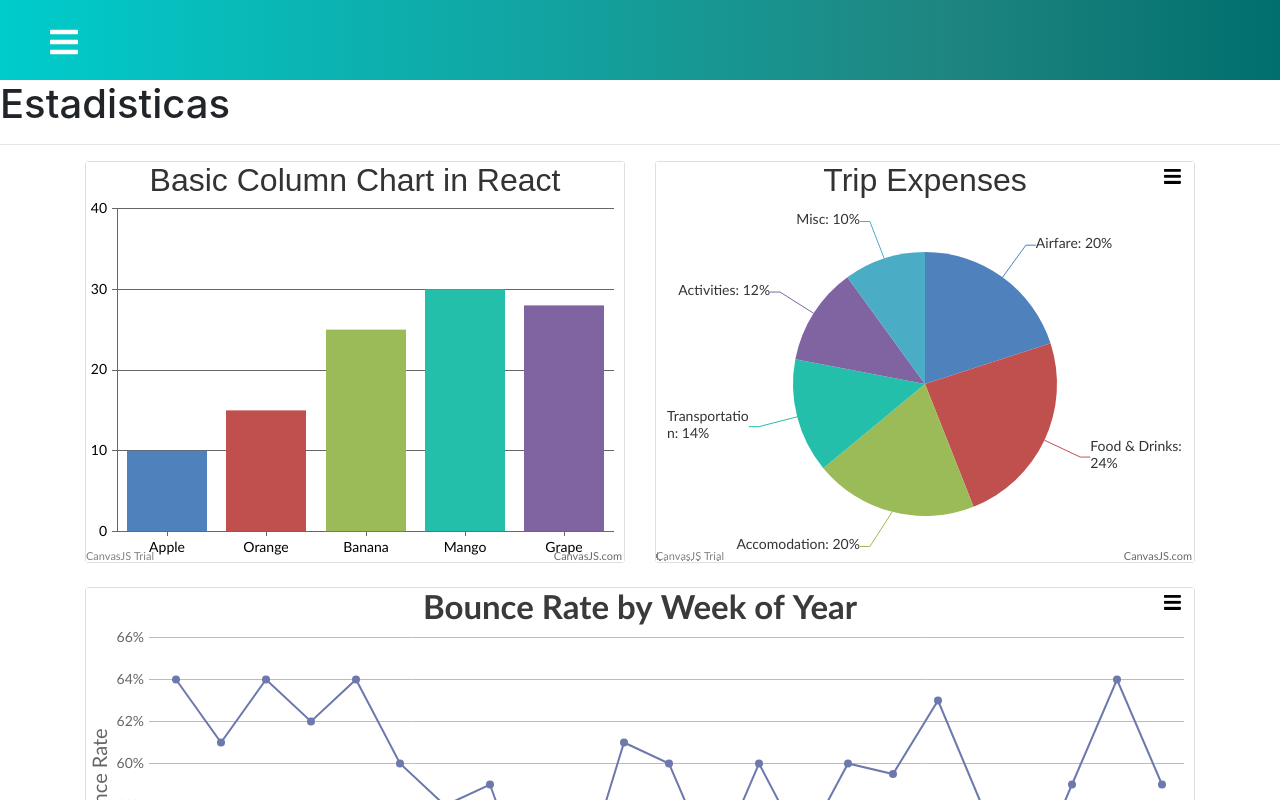
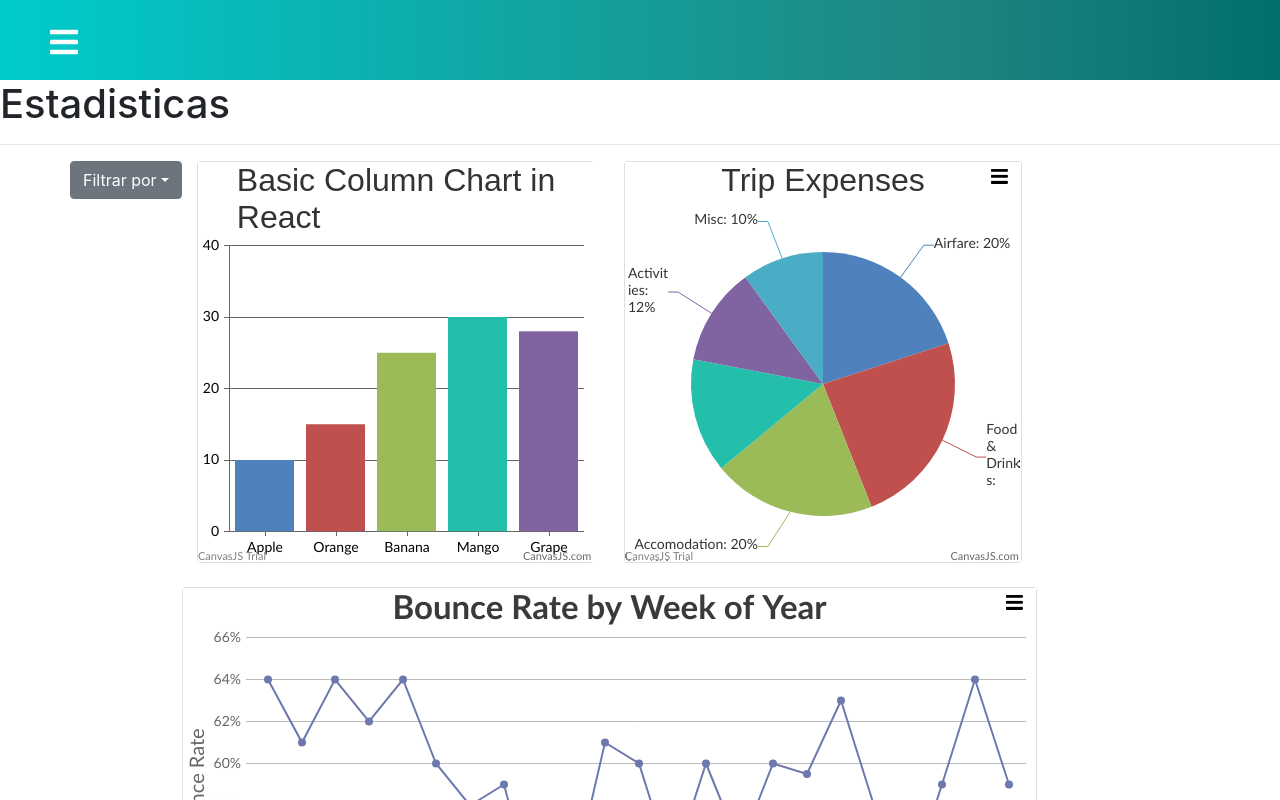
Before and after one commit to lgsilvestre/GestionPracticas_G4, a React (Create React App) app in the folder react-practicas-front/: page /admin/estadisticas in a window 1280 px wide. Shown: the top 800 px of the page. Built offline with nearby package versions, Linux system fonts and the light colour scheme.

Commit message:
Opcion de filtro para mostrar estadisticas

```diff
--- a/react-practicas-front/src/components/Pages/Estadisticas.js
+++ b/react-practicas-front/src/components/Pages/Estadisticas.js
@@ -1,14 +1,37 @@
-import React from 'react'
+import React, { useState } from 'react'
+import { Dropdown, DropdownItem, DropdownMenu, DropdownToggle } from 'reactstrap'
 import { ColumnChart } from '../Graficos/ColumnChart'
 import { LineChart } from '../Graficos/LineChart'
 import { PieChart } from '../Graficos/PieChart'
 
 export const Estadisticas = () => {
+
+    const [dropdownOpen, setDropdownOpen] = useState(false);
+    const toggle = () =>{
+        setDropdownOpen(!dropdownOpen)
+    }
     return (
         <div>
             <h1>Estadisticas</h1>
             <hr/>
             <div className="container">
+                <div className="row">
+
+                <Dropdown isOpen={dropdownOpen} toggle={toggle}>
+                <DropdownToggle caret>
+                    Filtrar por
+                </DropdownToggle>
+                <DropdownMenu>
+                    <DropdownItem>Año</DropdownItem>
+                    <DropdownItem>Carrera</DropdownItem>
+                    <DropdownItem>Escuela</DropdownItem>
+                    {/* <DropdownItem text>Dropdown Item Text</DropdownItem> */}
+                    {/* <DropdownItem disabled>Action (disabled)</DropdownItem> */}
+                    {/* <DropdownItem divider /> */}
+                </DropdownMenu>
+                </Dropdown>
+
+                    <div className="col-sm-9">
                         <div className= "row justify-content-md-center">
                             <div className = "col ">
                                 <ColumnChart/>
@@ -17,10 +40,13 @@ export const Estadisticas = () => {
                                 <PieChart/>
                             </div>
                         </div>
-
                         <div className="row mt-4 mb-4 justify-content-md-center">
                             <LineChart/>
                         </div>
+                    </div>
+
+                </div>
+
 
             </div>
 
```
Lines whose indentation alone changed are shown as unchanged.
